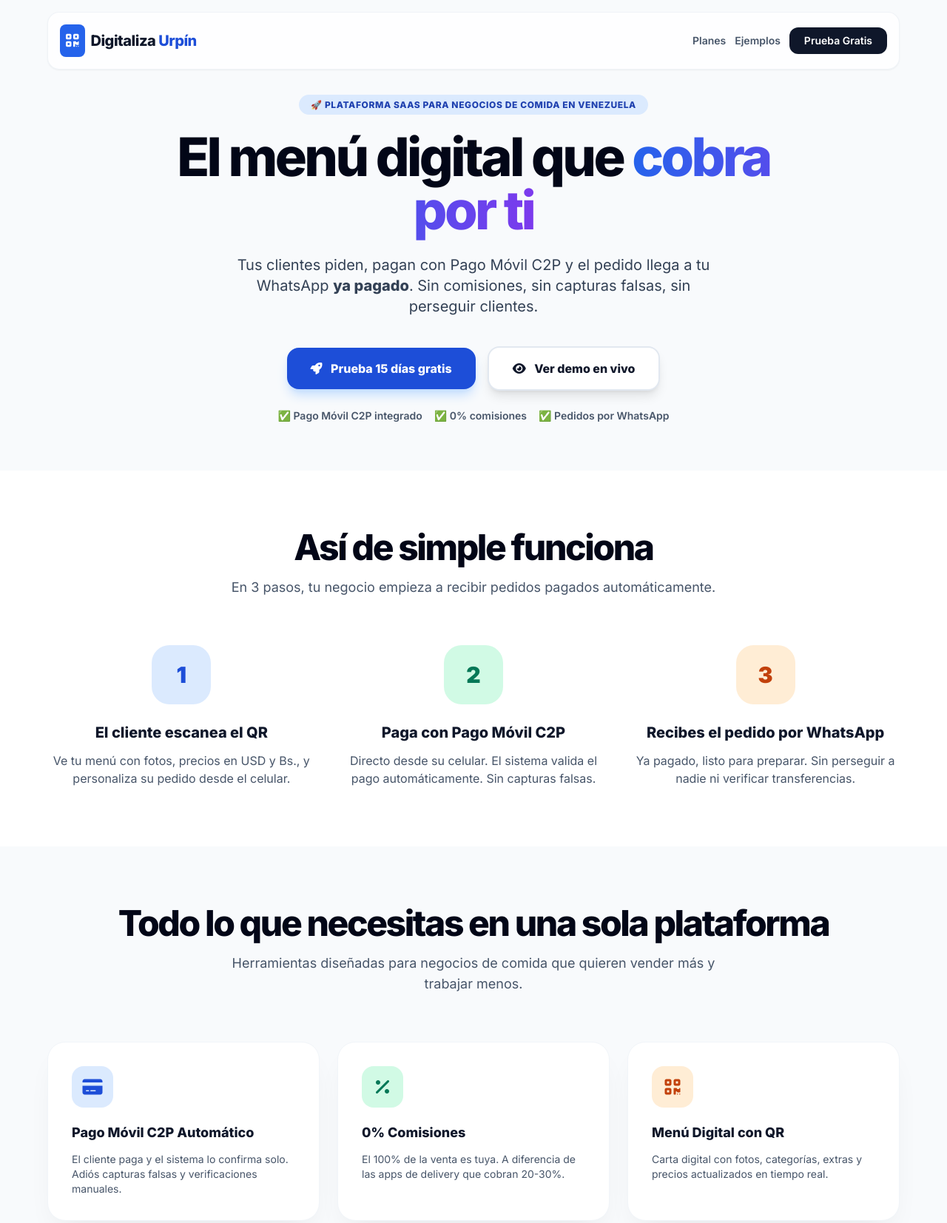
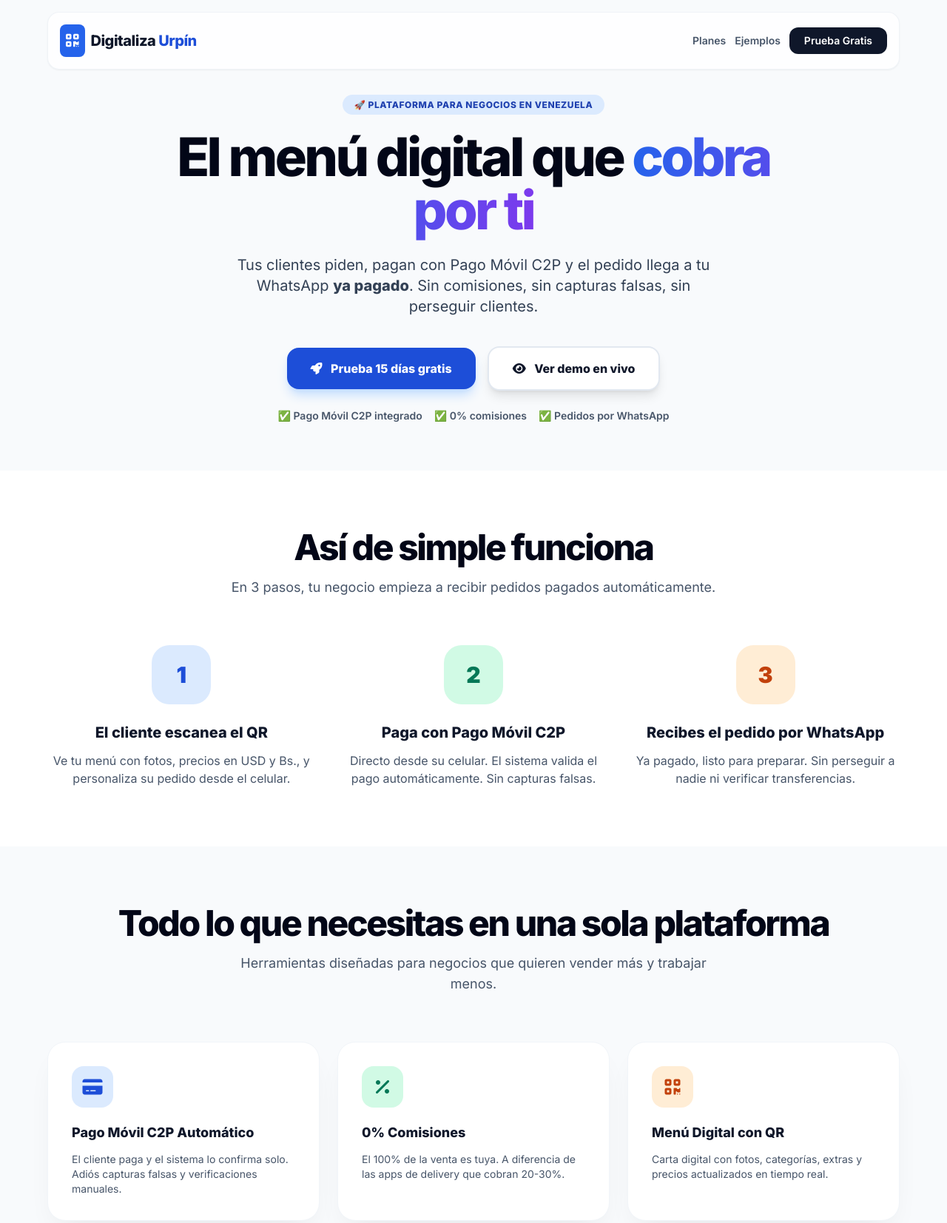
Before and after one commit to pedroS2026/sterling, a website with bundled scripts: page public/index.html in a window 1280 px wide. Shown: the top 1653 px of the page at 74% size. Built offline with nearby package versions, Linux system fonts and the light colour scheme.

Commit message:
Actualizar landing: plataforma multi-tenant para todo tipo de negocios

```diff
--- a/public/index.html
+++ b/public/index.html
@@ -4,7 +4,7 @@
     <meta charset="UTF-8">
     <meta name="viewport" content="width=device-width, initial-scale=1.0">
     <title>Digitaliza Urpín | El Menú Digital que Cobra por Ti</title>
-    <meta name="description" content="Plataforma SaaS para negocios de comida en Venezuela. Menú digital con QR, pedidos por WhatsApp y pago integrado con Pago Móvil C2P. 15 días gratis.">
+    <meta name="description" content="Plataforma para negocios en Venezuela. Menú digital con QR, pedidos por WhatsApp y pago integrado con Pago Móvil C2P. 15 días gratis.">
 
     <!-- Tailwind CSS -->
     <script src="https://cdn.tailwindcss.com"></script>
@@ -69,7 +69,7 @@
     <!-- ========== HERO ========== -->
     <header class="pt-32 pb-16 px-6">
         <div class="max-w-4xl mx-auto text-center">
-            <span class="bg-blue-100 text-blue-800 px-4 py-1.5 rounded-full text-xs font-bold uppercase tracking-wider">🚀 Plataforma SaaS para negocios de comida en Venezuela</span>
+            <span class="bg-blue-100 text-blue-800 px-4 py-1.5 rounded-full text-xs font-bold uppercase tracking-wider">🚀 Plataforma para negocios en Venezuela</span>
             <h1 class="text-5xl md:text-7xl font-extrabold mt-6 mb-6 leading-tight tracking-tighter text-slate-950">
                 El menú digital que <span class="gradient-text">cobra por ti</span>
             </h1>
@@ -127,7 +127,7 @@
         <div class="max-w-6xl mx-auto">
             <div class="text-center mb-16">
                 <h2 class="text-4xl md:text-5xl font-extrabold tracking-tighter mb-4 text-slate-950">Todo lo que necesitas en una sola plataforma</h2>
-                <p class="text-slate-600 text-lg max-w-2xl mx-auto">Herramientas diseñadas para negocios de comida que quieren vender más y trabajar menos.</p>
+                <p class="text-slate-600 text-lg max-w-2xl mx-auto">Herramientas diseñadas para negocios que quieren vender más y trabajar menos.</p>
             </div>
             <div class="grid md:grid-cols-3 gap-6">
                 <!-- Característica 1 -->
@@ -358,7 +358,7 @@
                     Digitaliza <span class="text-blue-500">Urpín</span>
                 </span>
             </div>
-            <p class="text-slate-400 text-sm mb-6">Plataforma SaaS para negocios de comida en Venezuela 🇻🇪</p>
+            <p class="text-slate-400 text-sm mb-6">Plataforma para negocios en Venezuela 🇻🇪</p>
             <div class="flex flex-wrap justify-center gap-6 text-sm text-slate-400 mb-8">
                 <a href="#planes" class="hover:text-white transition-colors">Planes</a>
                 <a href="#ejemplos" class="hover:text-white transition-colors">Ejemplos</a>
```
